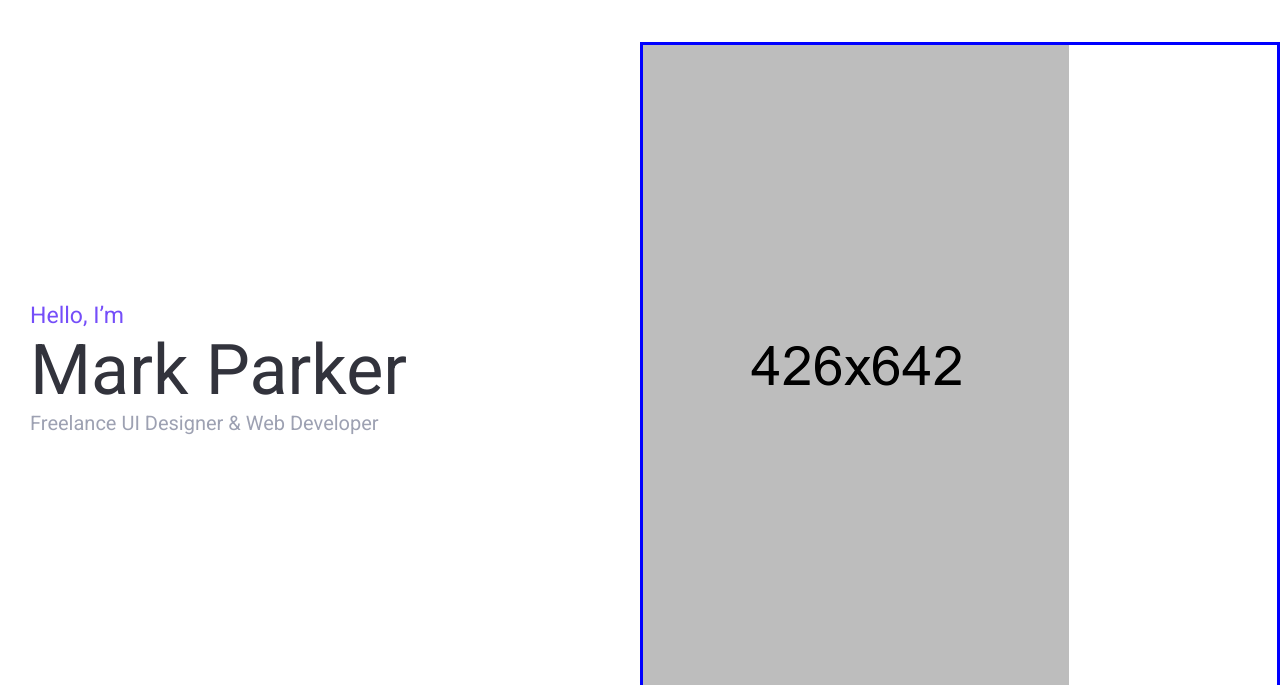
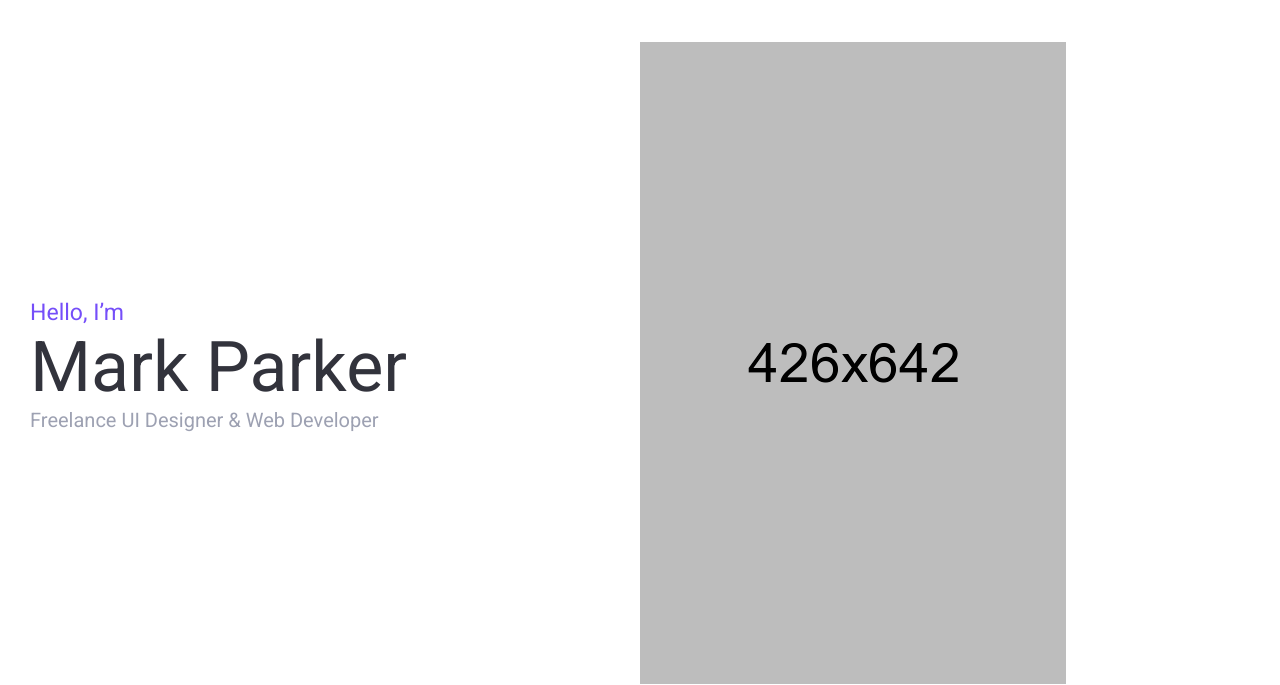
Before and after one commit to kamsyemeka8-lang/Project, a plain HTML site: page index.html in a window 1280 px wide. Shown: the part 98-783 px from the top of the page. Drawn offline with Linux system fonts and the light colour scheme.

Commit message:
first commit

```diff
--- a/style.css
+++ b/style.css
@@ -116,6 +116,3 @@ a:hover, a:focus{
     border: 1px dashed red;
     font-size: larger;
    }
-   .img{
-    border: solid blue;
-   }
```
